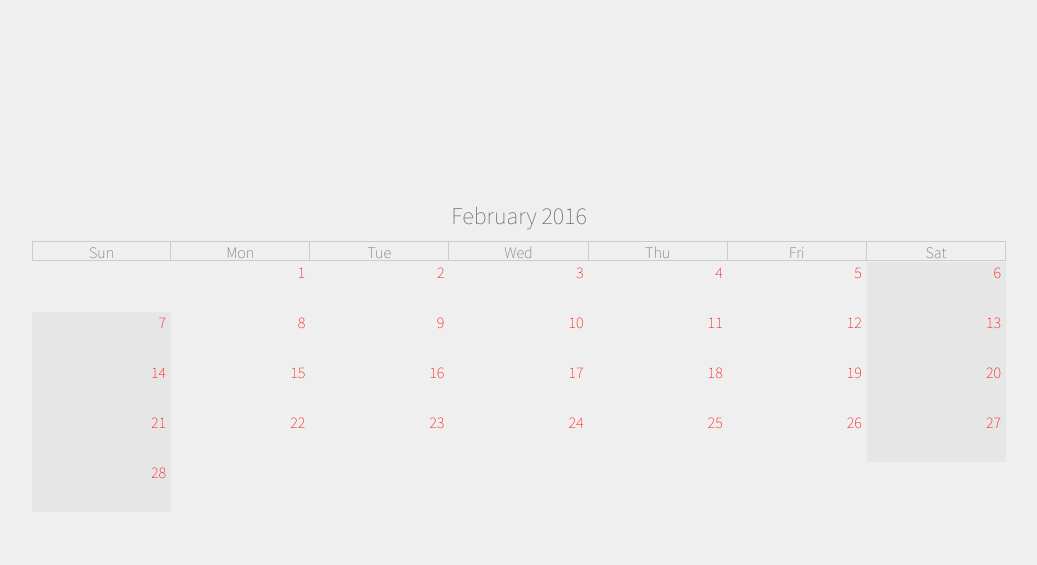
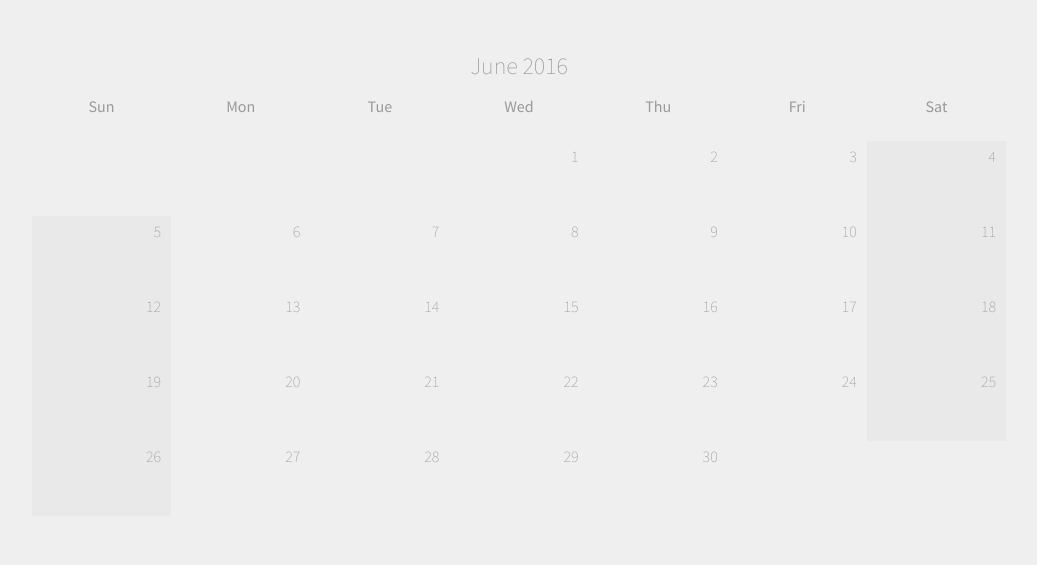
Before and after one commit to katesowles/ks_calendar, a plain HTML site: page index.html in a window 1280 px wide. Shown: the whole page, without its empty margins (121-1158 px from the left). Drawn offline with nearby package versions, Linux system fonts and the light colour scheme.

Commit message:
small style and comment changes

```diff
--- a/index.html
+++ b/index.html
@@ -8,20 +8,7 @@
   </head>
   <body>
     <!-- content will appear here -->
-
-    <!-- width checker start -->
-    <p id="widthChecker"></p>
-    <!-- width checker end -->
     <script src="https://ajax.googleapis.com/ajax/libs/jquery/2.2.2/jquery.min.js"></script>
-    <script type="text/javascript">
-      $(document).load(function() {
-        $('#widthChecker').text("Screen Width: " + window.innerWidth);
-      })
-
-      $(window).resize(function() {
-        $('#widthChecker').text("Screen Width: " + window.innerWidth);
-      });
-    </script>
     <script src="script.js"></script>
   </body>
 </html>
--- a/script.js
+++ b/script.js
@@ -1,4 +1,4 @@
-// DATE PREPARATION ////////////////////////////////////////////////////////////
+// Scroll to the very bottom and change the argument in PopulateCalendar() to change the month view.
 
 var weekdays = ['Sunday', 'Monday', 'Tuesday', 'Wednesday', 'Thursday', 'Friday', 'Saturday']
 var months = ['January', 'February', 'March', 'April', 'May', 'June', 'July', 'August', 'September', 'October', 'November', 'December']
@@ -122,4 +122,9 @@ function populateCalendar(whichMonth) {
   hideOverflow(whichMonth);
 }
 
-populateCalendar(1);
+populateCalendar(5);
+// 0 = January of current year
+// 1 = February of current year
+// 3 = March of current year
+// ...
+// month = Current Month
--- a/style.css
+++ b/style.css
@@ -4,7 +4,7 @@
   box-sizing: border-box;
   font-family: "Source Sans Pro", "Helvetica Neue", Helvetica, Arial, sans-serif;
   font-weight: 200;
-  color: #666666;
+  color: #999;
 }
 
 body {
@@ -26,35 +26,32 @@ section {
   display: inline-block;
   height: 50%;
   left: 10%;
-  top: 150px;
+  top: 0px;
 }
 
 h2 {
   font-weight: 200;
 }
 
-h4, div {
+h4 {
   display: inline-block;
   width: calc( 100% / 7);
   min-width: 38px;
-  border-top: 1px solid #cccccc;
-  border-right: 1px solid #cccccc;
-  border-bottom: 1px solid #cccccc;
-  height: 20px;
+  margin-bottom: 20px;
+/*   border-top: 1px solid #dddddd;
+  border-right: 1px solid #dddddd;
+  border-bottom: 1px solid #dddddd; */
+  text-align: center;
+  font-weight: 400;
+  padding: 5px;
 }
 
-h4:first-child, div:first-child {
-  border-left: 1px solid #cccccc;
-}
-
-h4 {
-  text-align: center;
-  font-weight: 200;
+h4:first-child{
+/*   border-left: 1px solid #dddddd; */
 }
 
 ul {
-  width: ;
-  height: 50px;
+  height: 100%;
   list-style-type: none;
   display: flex;
 }
@@ -72,31 +69,14 @@ li {
   text-align: right;
   text-decoration: none;
   display: inline-block;
-  height: 100%;
-  color: red;
-  padding: 0 5px;
+  height: 75px;
+  color: #999999;
+  padding: 5px 10px;
 }
 
 li:nth-child(7n), li:nth-child(7n-6){
-  background-color: #e6e6e6;
+  background-color: #e9e9e9;
 }
 
 li:nth-child(n+0):nth-child(n+8) {
 }
-
-/* width checker start */
-/*#widthChecker {
-  background-color: rgba(0,255,255,0.2);
-  width: 100%;
-  position: fixed;
-  bottom: 0;
-  left: 0;
-  font-family: sans-serif;
-  font-size: .75em;
-  text-align: center;
-  text-transform: uppercase;
-  letter-spacing: 1px;
-  height: 30px;
-  line-height: 30px;
-}*/
-/* width checker end */
```
